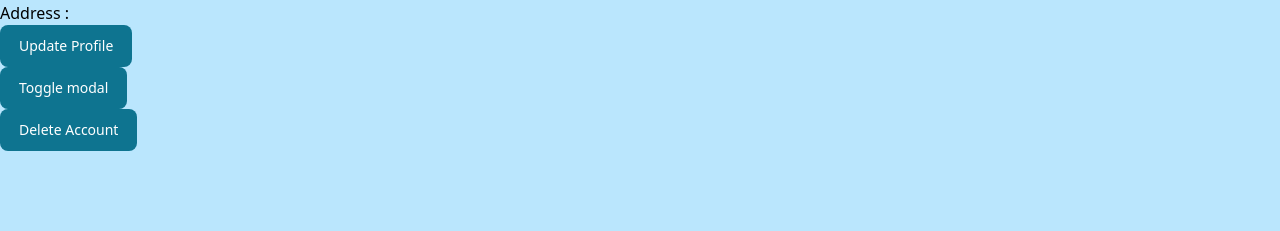
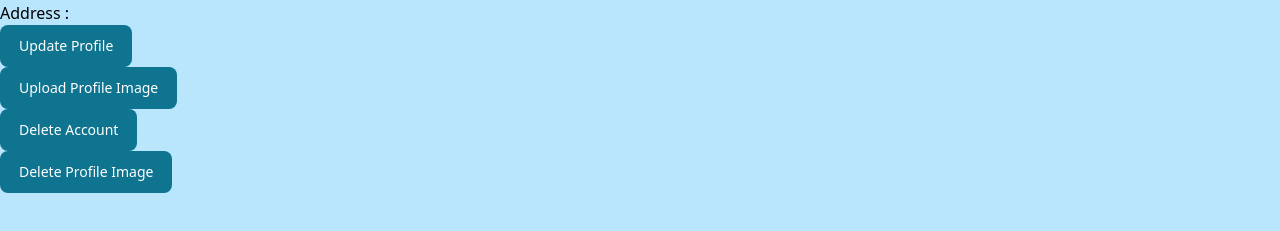
Before and after one commit to Muhammad-Tayyab-Awan/attendance-management-system, a React (Vite) app: page /profile in a window 1280 px wide. Shown: the part 287-518 px from the top of the page. Built offline with nearby package versions, Linux system fonts and the light colour scheme; no server answers.

Commit message:
added delete profile image functionality to Profile component and updated button label in UpdateProfileImage component

```diff
--- a/src/components/UpdateProfileImage.jsx
+++ b/src/components/UpdateProfileImage.jsx
@@ -26,7 +26,7 @@ export function UpdateProfileImage({ user, setUser }) {
 
   return (
     <>
-      <Button onClick={() => setOpenModal(true)}>Toggle modal</Button>
+      <Button onClick={() => setOpenModal(true)}>Upload Profile Image</Button>
       <Modal
         show={openModal}
         size="md"
--- a/src/pages/Profile.jsx
+++ b/src/pages/Profile.jsx
@@ -62,6 +62,22 @@ function Profile() {
     }
   }
 
+  async function handleImageDelete() {
+    const response = await authApi.deleteImage();
+    if (response.success) {
+      toast.success(response.msg);
+      setUserData({
+        ...userData,
+        image:
+          userFullData.gender === "male"
+            ? "https://cdn-icons-png.flaticon.com/512/1999/1999625.png"
+            : "https://cdn-icons-png.flaticon.com/512/6997/6997662.png",
+      });
+    } else {
+      toast.error(response.error);
+    }
+  }
+
   return (
     <>
       <NavBar />
@@ -85,6 +101,7 @@ function Profile() {
       />
       <UpdateProfileImage user={userData} setUser={setUserData} />
       <Button onClick={handleDelete}>Delete Account</Button>
+      <Button onClick={handleImageDelete}>Delete Profile Image</Button>
     </>
   );
 }
```
